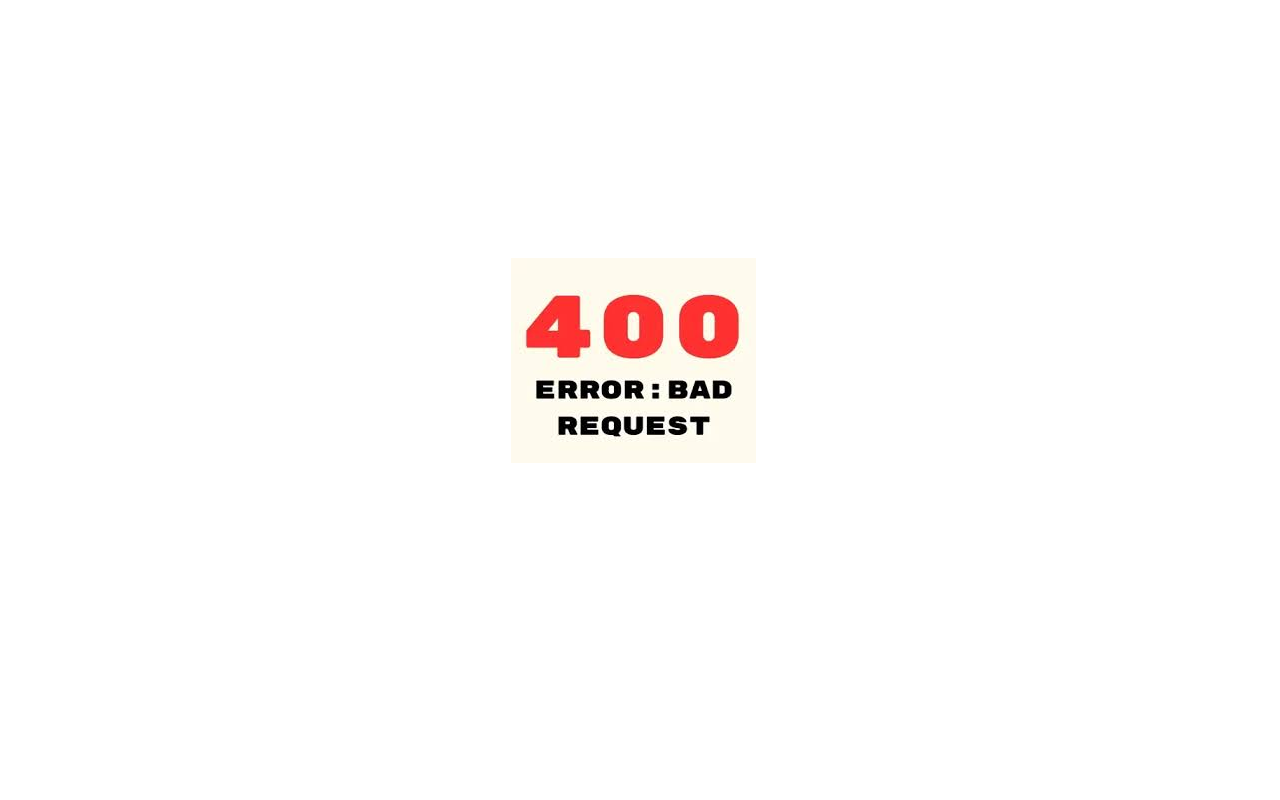
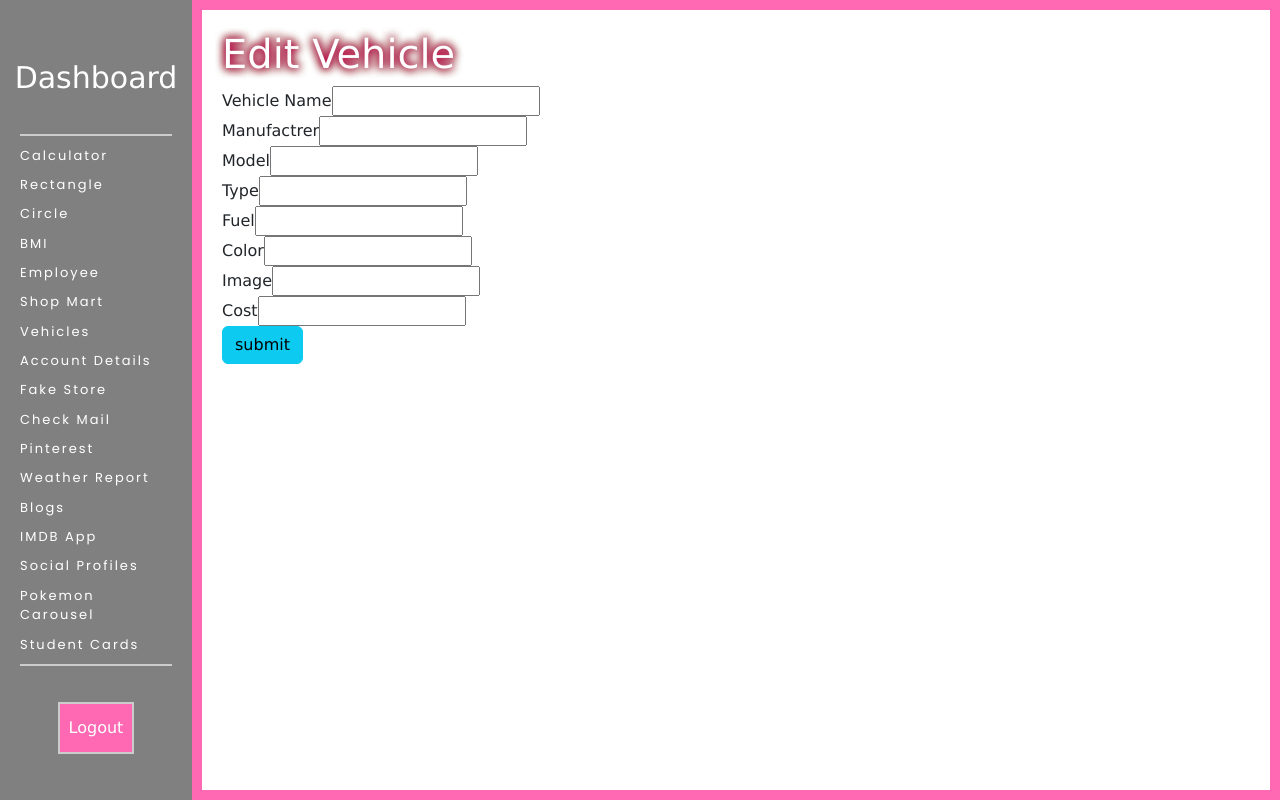
Before and after one commit to VishalGowda26/My-Angular, an Angular app: page /dashboard/edit-vehicle/1 in a window 1280 px wide. Built offline with nearby package versions, Linux system fonts and the light colour scheme; no server answers.

Commit message:
implemented update() &  ActivatedRoute to update  the particular vehicle data using parms

```diff
--- a/src/app/app-routing.module.ts
+++ b/src/app/app-routing.module.ts
@@ -61,6 +61,7 @@ const routes: Routes = [
       { path: 'students', component: StudentComponent },
       { path: 'create-student', component: CreateStudentComponent },
       { path: 'vehicle-details/:id', component: VehicleDetailsComponent },
+      { path: 'edit-vehicle/:id', component: CreateVehicleComponent },
     ],
   },
   { path: '**', component: ErrorComponent },
--- a/src/app/create-vehicle/create-vehicle.component.css
+++ b/src/app/create-vehicle/create-vehicle.component.css
@@ -0,0 +1,5 @@
+h1 {
+  color: white;
+  text-shadow: 0 0 10px rgb(255, 0, 0), 0 0 10px rgb(25, 0, 255),
+    0 0 10px rgb(255, 0, 0), 0 0 10px rgb(102, 255, 0);
+}
--- a/src/app/create-vehicle/create-vehicle.component.html
+++ b/src/app/create-vehicle/create-vehicle.component.html
@@ -1,3 +1,6 @@
+<h1 *ngIf="id">Edit Vehicle</h1>
+<h1 *ngIf="!id">Create Vehicle</h1>
+
 <form action="" [formGroup]="vehicleForm">
   <label for="">Vehicle Name</label>
   <input type="text" formControlName="Vehicle" /><br />
@@ -23,5 +26,5 @@
   <label for="">Cost</label>
   <input type="text" formControlName="cost" /><br />
 
-  <button class="btn btn-info" (click)="create()">submit</button>
+  <button class="btn btn-info" (click)="submit()">submit</button>
 </form>
--- a/src/app/create-vehicle/create-vehicle.component.ts
+++ b/src/app/create-vehicle/create-vehicle.component.ts
@@ -1,7 +1,7 @@
 import { Component } from '@angular/core';
 import { VehicleService } from '../vehicle.service';
 import { FormControl, FormGroup } from '@angular/forms';
-import { Router } from '@angular/router';
+import { ActivatedRoute, Router } from '@angular/router';
 
 @Component({
   selector: 'app-create-vehicle',
@@ -11,10 +11,24 @@ import { Router } from '@angular/router';
 
 // Importing Router for navigating to url
 export class CreateVehicleComponent {
+  id: number = 0;
   constructor(
+    private _activatedRoute: ActivatedRoute,
     private _vehicleService: VehicleService,
     private _router: Router
-  ) {}
+  ) {
+    // * Capturing id with ActivatedRoute
+    _activatedRoute.params.subscribe((data: any) => {
+      console.log(data.id);
+      this.id = data.id;
+      // * Integrating API
+      _vehicleService.getVehicle(data.id).subscribe((data: any) => {
+        console.log(data);
+        //* Display the existing data into the form
+        this.vehicleForm.patchValue(data);
+      });
+    });
+  }
 
   public vehicleForm: FormGroup = new FormGroup({
     Vehicle: new FormControl(),
@@ -27,7 +41,22 @@ export class CreateVehicleComponent {
     cost: new FormControl(),
   });
 
-  create() {
+  submit() {
+    if (this.id) {
+      this._vehicleService
+        .updateVehicle(this.id, this.vehicleForm.value)
+        .subscribe(
+          (data: any) => {
+            alert('Updated Successfully');
+            /* Navigating to particular url in two possible ways */
+            // this._router.navigate(['/dashboard/vehicle']);
+            this._router.navigateByUrl('/dashboard/vehicle');
+          },
+          (err: any) => {
+            alert('Internal Server Error');
+          }
+        );
+    } else {
       this._vehicleService.createVehicle(this.vehicleForm.value).subscribe(
         (data: any) => {
           alert('Vehicle Created Successfully');
@@ -41,3 +70,4 @@ export class CreateVehicleComponent {
       );
     }
   }
+}
--- a/src/app/vehicle.service.ts
+++ b/src/app/vehicle.service.ts
@@ -55,4 +55,11 @@ export class VehicleService {
       'https://6128991386a213001729f9df.mockapi.io/test/v1/jurisdiction/' + id
     );
   }
+
+  updateVehicle(id: number, data: any): Observable<any> {
+    return this._httpClient.put(
+      'https://6128991386a213001729f9df.mockapi.io/test/v1/jurisdiction/' + id,
+      data
+    );
+  }
 }
--- a/src/app/vehicle/vehicle.component.html
+++ b/src/app/vehicle/vehicle.component.html
@@ -44,7 +44,7 @@
       <th>Color</th>
       <th>Cost</th>
       <th>Image</th>
-      <th>Action</th>
+      <th colspan="3" style="text-align: center">Action</th>
     </tr>
   </thead>
   <tbody>
@@ -60,9 +60,17 @@
         <img width="100px" height="100px" src="{{ vehicle.image }}" alt="" />
       </td>
       <td>
-        <button class="btn btn-danger"
-        routerLink="/dashboard/vehicle-details/{{vehicle.id}}">
+        <button
+          class="btn btn-info"
+          routerLink="/dashboard/vehicle-details/{{ vehicle.id }}">
           <i class="bi bi-eye-fill"></i>
+        </button>
+      </td>
+      <td>
+        <button
+          class="btn btn-warning"
+          routerLink="/dashboard/edit-vehicle/{{ vehicle.id }}">
+          <i class="bi bi-pencil-square"></i>
         </button>
       </td>
       <td>
```
Lines whose indentation alone changed are shown as unchanged.
